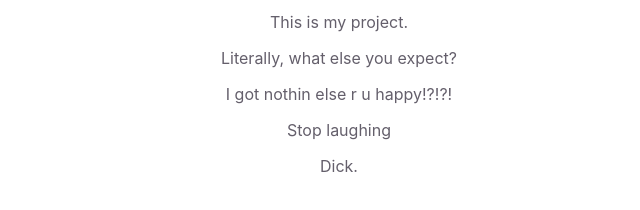
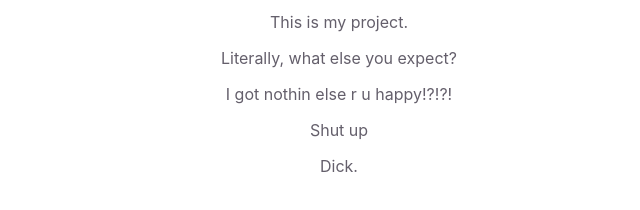
Before and after one commit to annette-graham/annette-graham.github.io, a React (Create React App) app: page / in a window 1280 px wide. Shown: the part 1840-2050 px from the top of the page, without its empty margins (301-941 px from the left). Built offline with nearby package versions, Linux system fonts and the light colour scheme.

Commit message:
change wording

```diff
--- a/src/pages/Projects/index.jsx
+++ b/src/pages/Projects/index.jsx
@@ -17,7 +17,7 @@ const Projects = () => {
         <p>This is my project.</p>
         <p>Literally, what else you expect?</p>
         <p>I got nothin else r u happy!?!?!</p>
-        <p>Stop laughing</p>
+        <p>Shut up</p>
         <p>Dick.</p>
         <br />
       </div>
```
